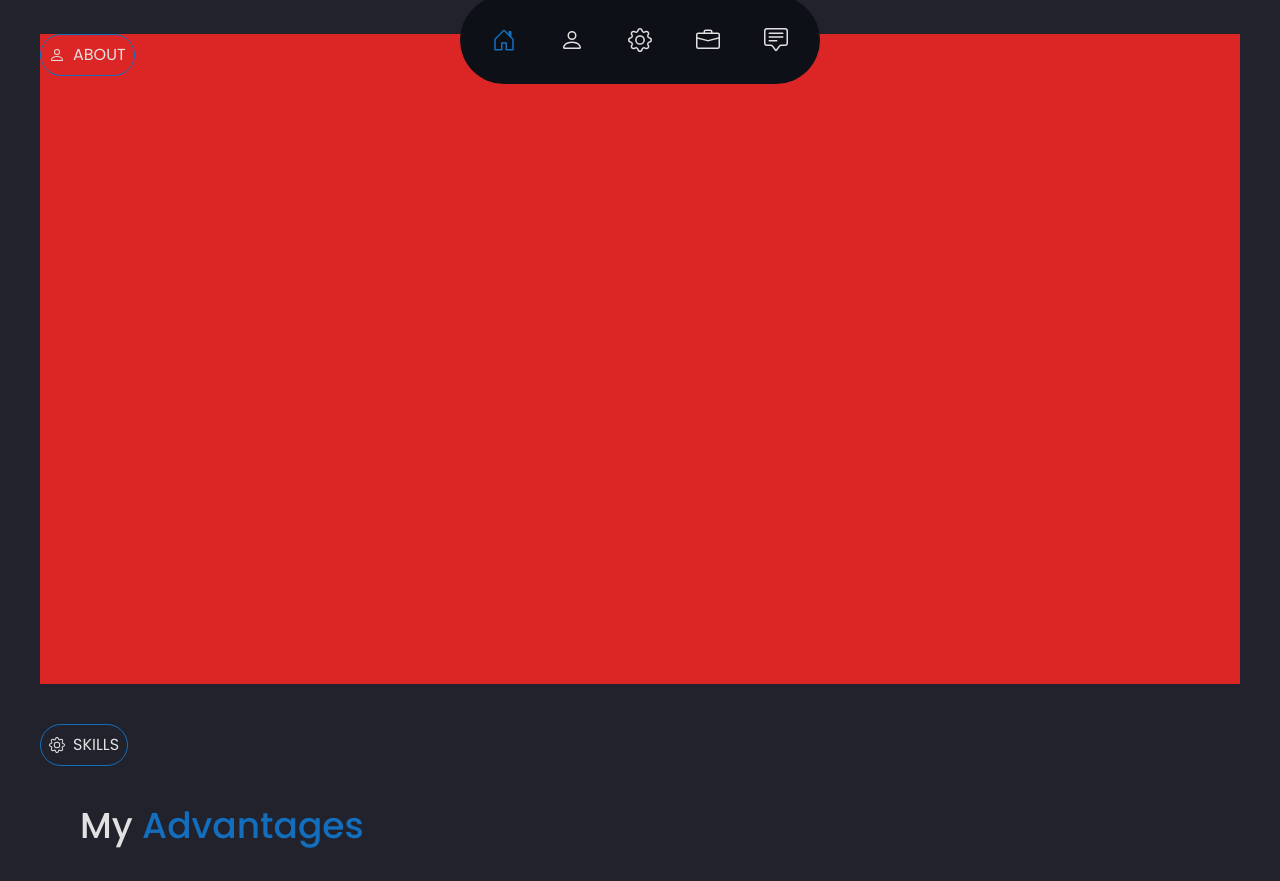
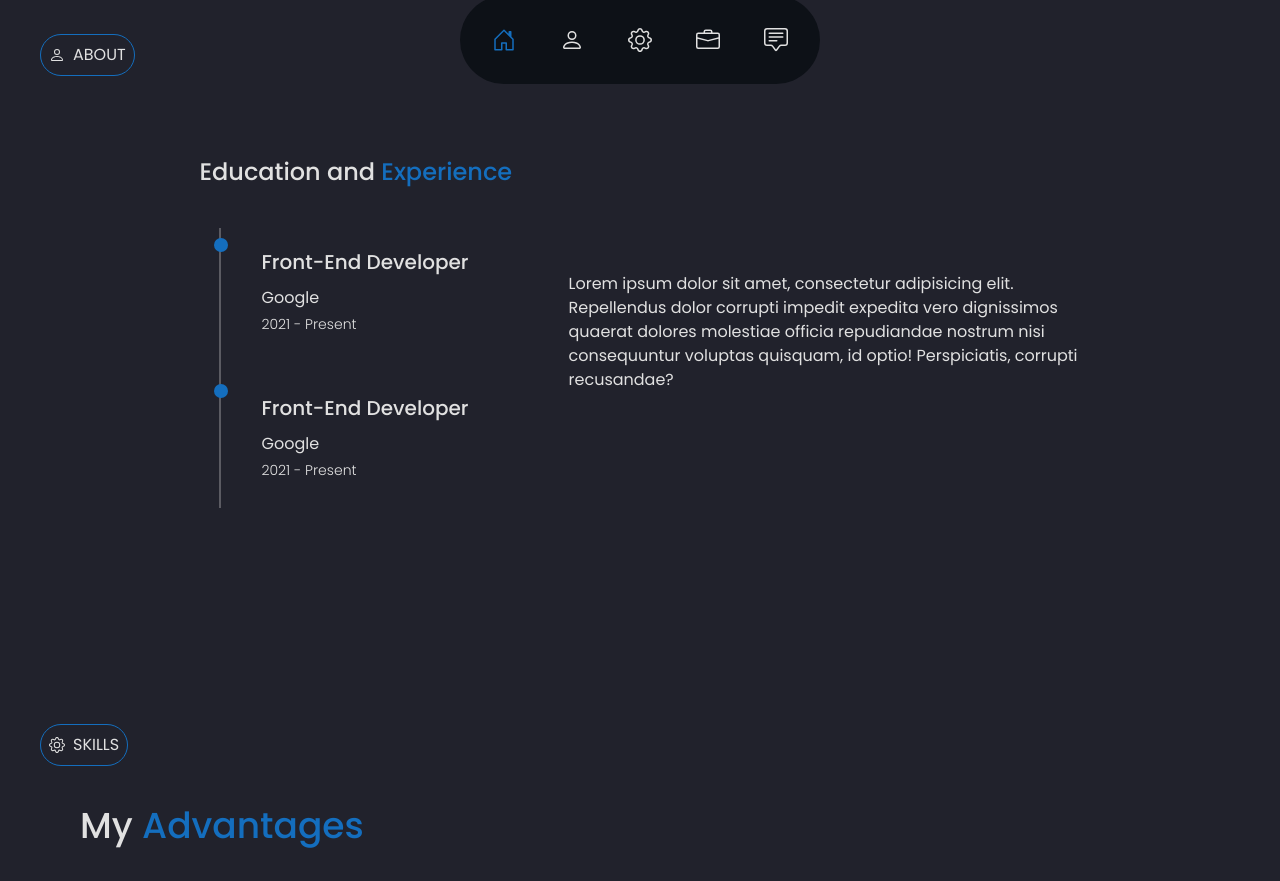
Before and after one commit to arisonfirmino/portfolio, a React (Create React App) app: page / in a window 1280 px wide. Shown: the part 696-1577 px from the top of the page. Built offline with nearby package versions, Linux system fonts and the light colour scheme.

Commit message:
feat: Timeline added

```diff
--- a/src/components/Content.jsx
+++ b/src/components/Content.jsx
@@ -11,7 +11,7 @@ const Content = () => {
         <Home />
       </div>
 
-      <div id="About" className="mt-10 h-auto w-full bg-red-600 sm:h-[650px]">
+      <div id="About" className="mt-10 h-auto w-full sm:h-[650px]">
         <About />
       </div>
 
--- /dev/null
+++ b/src/components/Timeline.jsx
@@ -0,0 +1,39 @@
+const Timeline = () => {
+  return (
+    <main className="p-5">
+      <div className="flex flex-col gap-5 border-l-2 border-text-color border-opacity-30 px-5">
+        <div className="relative rounded-lg p-5 before:absolute before:-left-[27.5px] before:top-2.5 before:block before:h-3.5 before:w-3.5 before:rounded-full before:bg-primary-color before:content-['']">
+          <h2 className="mb-2.5 text-xl font-medium">Front-End Developer</h2>
+          <h3 className="mb-1">Google</h3>
+          <h4 className="text-sm font-light">2021 - Present</h4>
+        </div>
+
+        <div className="relative rounded-lg p-5 before:absolute before:-left-[27.5px] before:top-2.5 before:block before:h-3.5 before:w-3.5 before:rounded-full before:bg-primary-color before:content-['']">
+          <h2 className="mb-2.5 text-xl font-medium">Front-End Developer</h2>
+          <h3 className="mb-1">Google</h3>
+          <h4 className="text-sm font-light">2021 - Present</h4>
+        </div>
+
+        <div className="relative rounded-lg p-5 before:absolute before:-left-[27.5px] before:top-2.5 before:block before:h-3.5 before:w-3.5 before:rounded-full before:bg-primary-color before:content-['']">
+          <h2 className="mb-2.5 text-xl font-medium">Front-End Developer</h2>
+          <h3 className="mb-1">Google</h3>
+          <h4 className="text-sm font-light">2021 - Present</h4>
+        </div>
+
+        <div className="relative rounded-lg p-5 before:absolute before:-left-[27.5px] before:top-2.5 before:block before:h-3.5 before:w-3.5 before:rounded-full before:bg-primary-color before:content-['']">
+          <h2 className="mb-2.5 text-xl font-medium">Front-End Developer</h2>
+          <h3 className="mb-1">Google</h3>
+          <h4 className="text-sm font-light">2021 - Present</h4>
+        </div>
+
+        <div className="relative rounded-lg p-5 before:absolute before:-left-[27.5px] before:top-2.5 before:block before:h-3.5 before:w-3.5 before:rounded-full before:bg-primary-color before:content-['']">
+          <h2 className="mb-2.5 text-xl font-medium">Front-End Developer</h2>
+          <h3 className="mb-1">Google</h3>
+          <h4 className="text-sm font-light">2021 - Present</h4>
+        </div>
+      </div>
+    </main>
+  );
+};
+
+export default Timeline;
--- a/src/pages/About.jsx
+++ b/src/pages/About.jsx
@@ -1,4 +1,6 @@
 import { BsPerson } from "react-icons/bs";
+
+import Timeline from "../components/Timeline";
 
 const About = () => {
   return (
@@ -10,6 +12,27 @@ const About = () => {
 
         <span>ABOUT</span>
       </button>
+
+      <div className="mt-10 flex flex-col items-center justify-center gap-10 sm:mt-20 sm:flex-row">
+        <div className="sm:max-w-lg">
+          <h1 className="mb-5 text-2xl font-medium">
+            Education and <span className="text-primary-color">Experience</span>
+          </h1>
+
+          <div className="overflow-auto sm:max-h-[300px]">
+            <Timeline />
+          </div>
+        </div>
+
+        <div className="overflow-auto sm:max-w-lg">
+          <p>
+            Lorem ipsum dolor sit amet, consectetur adipisicing elit.
+            Repellendus dolor corrupti impedit expedita vero dignissimos quaerat
+            dolores molestiae officia repudiandae nostrum nisi consequuntur
+            voluptas quisquam, id optio! Perspiciatis, corrupti recusandae?
+          </p>
+        </div>
+      </div>
     </main>
   );
 };
```
